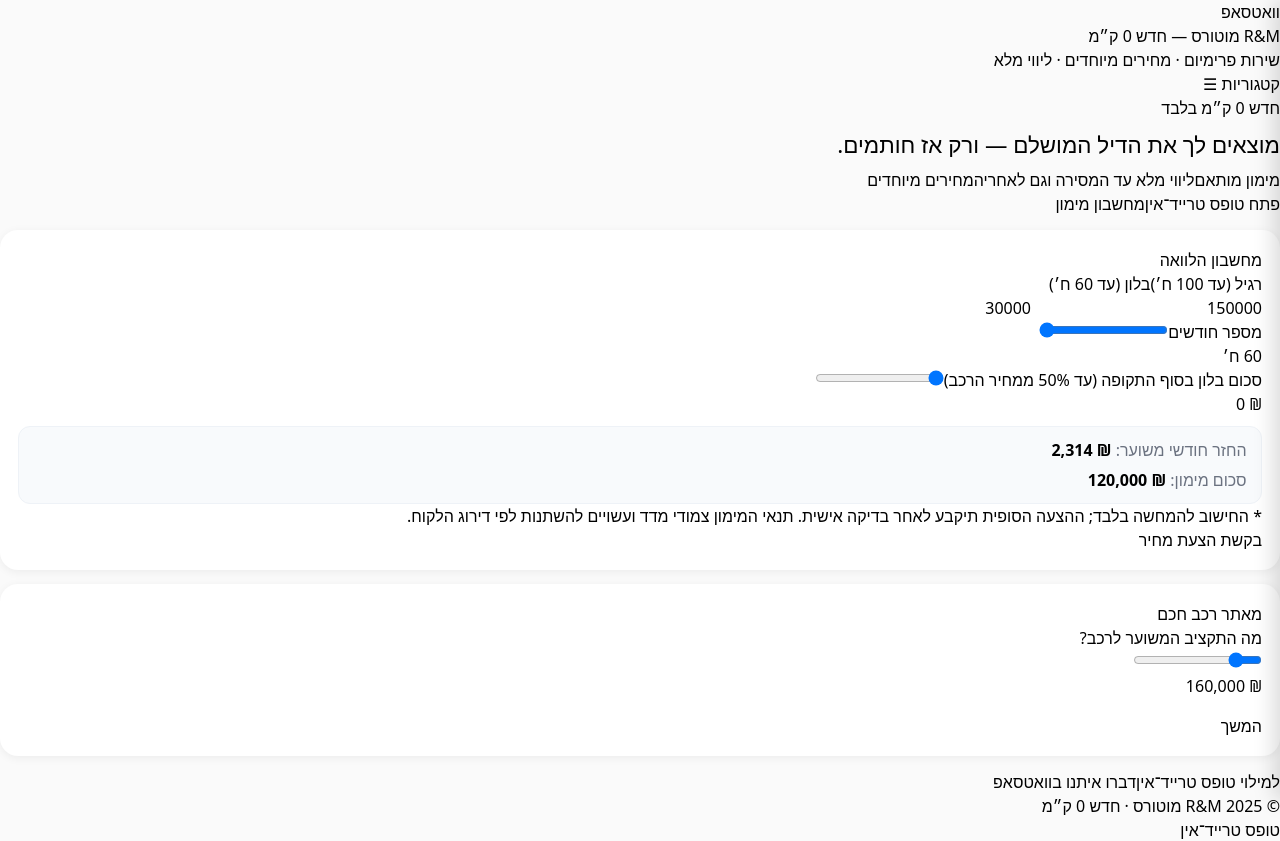
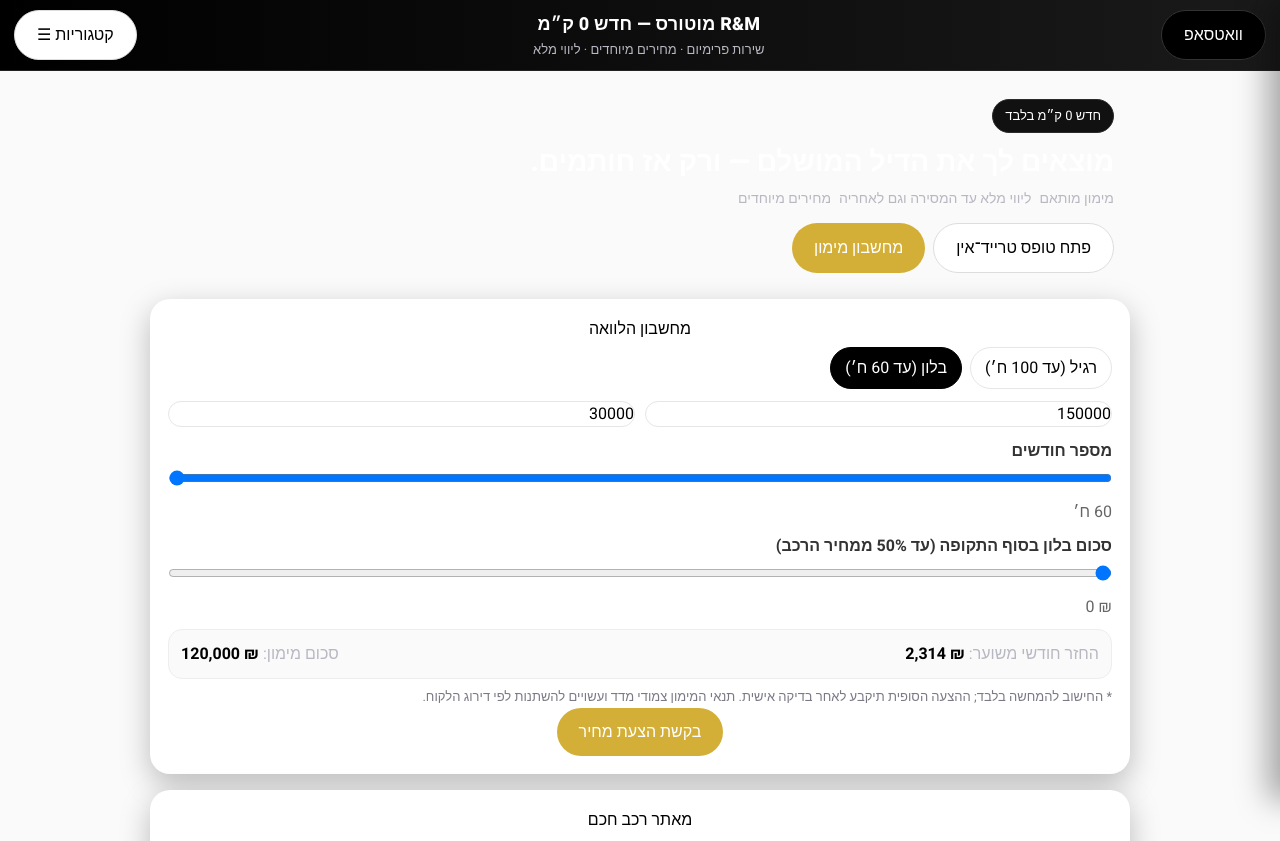
Before and after one commit to yakirba11-droid/-, a React (Vite) app: page / in a window 1280 px wide. Shown: the top 841 px of the page. Built offline with nearby package versions, Linux system fonts and the light colour scheme.

Commit message:
Update styles.css

```diff
--- a/src/styles.css
+++ b/src/styles.css
@@ -1,94 +1,164 @@
-/* בסיס */
-:root { color-scheme: light; }
-* { box-sizing: border-box; }
-html, body, #root { height: 100%; }
-body { margin:0; font-family: system-ui, "Heebo", "Rubik", Arial, sans-serif; background:#f6f7f9; direction: rtl; }
-.wrap { min-height: 100%; display:flex; flex-direction:column; }
-
-/* כפתורים וטיפוגרפיה */
-.btn { border:1px solid #111; background:#fff; color:#111; padding:.6rem 1rem; border-radius:999px; cursor:pointer; }
-.btn:hover { background:#111; color:#fff; }
-.btn.primary { background:#111; color:#fff; border-color:#111; }
-.btn.ghost { background:#fff; color:#111; border:1px solid #e5e7eb; }
-.btn.sm { padding:.35rem .7rem; font-size:.9rem; }
-.muted { color:#6b7280; }
-.muted.sm { font-size:.9rem; }
-
-.card { background:#fff; border-radius:18px; box-shadow:0 2px 10px rgba(0,0,0,.06); padding:18px; margin:14px 0; }
-.title { font-weight:700; margin-bottom:10px; }
-.badge { background:#111; color:#fff; border-radius:999px; padding:.25rem .6rem; font-size:.8rem; }
-
-/* Header */
-.hdr { position:sticky; top:0; z-index:50; background:#fff; border-bottom:1px solid #eee; padding:10px 12px; display:grid; grid-template-columns:auto auto 1fr; align-items:center; gap:8px; }
-.hdr .brand { font-weight:800; justify-self:center; }
-.hdr .muted.sm { justify-self:end; display:none; }
-@media (min-width:900px){
-  .hdr { grid-template-columns:auto auto 1fr auto; }
-  .hdr .muted.sm { display:block; }
+/* גופנים מומלצים (הוסף בלינק בגולובאל אם תרצה) */
+/* body & בסיס */
+:root{
+  --bg:#0e0e10;
+  --panel:#ffffff;
+  --text:#ffffff;
+  --muted:#b8b8c2;
+  --gold:#d4af37;
+  --gold-2:#b9972c;
+  --dark:#1b1b1f;
+}
+*{box-sizing:border-box}
+html,body,#root{height:100%}
+body{
+  margin:0;
+  background:var(--bg);
+  color:var(--text);
+  font-family: "Heebo", system-ui, -apple-system, Segoe UI, Arial, sans-serif;
 }
 
-/* Layout */
-.main { display:grid; grid-template-columns: 1fr; gap:16px; width:min(1200px, 100%); margin:0 auto; padding:12px; }
-.side.desktop { display:none; }
-@media (min-width:1024px){
-  .main { grid-template-columns:260px 1fr; align-items:start; }
-  .side.desktop { display:block; position:sticky; top:72px; }
+/* כפתור עגול */
+.pill{
+  border:none;
+  border-radius:999px;
+  padding:12px 22px;
+  font-size:16px;
+  cursor:pointer;
+  transition:.25s ease;
+  white-space:nowrap;
+}
+.pill-gold{background:var(--gold); color:#fff;}
+.pill-gold:hover{background:var(--gold-2);}
+.pill-dark{background:#000; color:#fff; border:1px solid #333;}
+.pill-dark:hover{opacity:.9}
+.pill-light{background:#fff; color:#000; border:1px solid #ddd;}
+.pill-light:hover{background:#f2f2f2}
+.tiny-pill{
+  display:inline-block; padding:6px 12px; border-radius:999px;
+  background:#000; color:#fff; font-size:13px; text-decoration:none;
+}
+.w100{width:100%}
+.mt12{margin-top:12px}
+.mt16{margin-top:16px}
+.center{text-align:center}
+.muted{color:var(--muted)}
+
+/* עליון */
+.topbar{
+  position:sticky; top:0; z-index:50;
+  display:flex; align-items:center; justify-content:space-between;
+  gap:10px; padding:10px 14px;
+  background:linear-gradient(90deg,#000,#1a1a1a);
+  border-bottom:1px solid #222;
+}
+.brand{ text-align:center; flex:1 }
+.brand-title{ font-weight:800; font-size:18px; letter-spacing:0.2px }
+.brand-sub{ font-size:13px; color:var(--muted); margin-top:2px }
+
+/* HERO */
+.hero{
+  padding:28px 16px 10px;
+  max-width:980px; margin:0 auto;
+}
+.hero-badge{
+  display:inline-block; padding:6px 12px; border-radius:999px;
+  background:#111; color:#fff; border:1px solid #2c2c2c; font-size:13px;
+}
+.hero h1{
+  margin:12px 0 8px; font-size:28px; line-height:1.25; font-weight:900;
+}
+.hero-points{display:flex; flex-wrap:wrap; gap:8px; color:var(--muted); font-size:14px}
+.hero-cta{display:flex; gap:8px; margin-top:14px; flex-wrap:wrap}
+
+/* כרטיסים */
+.card{
+  background:var(--panel); color:#000; border-radius:20px;
+  box-shadow:0 10px 30px rgba(0,0,0,.25);
+  max-width:980px; margin:16px auto; padding:18px;
 }
 
-/* Sidebar */
-.side-nav { display:flex; flex-direction:column; gap:8px; }
-.side-title { font-weight:700; color:#374151; margin:4px 0; }
-.side-item { display:grid; grid-template-columns:18px 1fr auto; align-items:center; gap:8px; padding:10px 12px; border-radius:12px; background:#f3f4f6; border:none; cursor:pointer; }
-.side-item.active { background:#111; color:#fff; }
-.side-count { background:#fff; color:#111; border-radius:999px; padding:0 .4rem; font-size:.8rem; }
+/* טפסים */
+.form-grid{
+  display:grid; grid-template-columns:1fr 1fr; gap:10px; margin:12px 0;
+}
+@media (max-width:640px){ .form-grid{grid-template-columns:1fr;} }
+input, select, textarea{
+  width:100%; border:1px solid #e6e6e6; border-radius:14px;
+  padding:12px 14px; font-size:16px; background:#fff; color:#000;
+}
+textarea{resize:vertical}
+.lbl{display:block; margin:10px 0 6px; color:#333; font-weight:600}
+input[type="range"]{ width:100% }
+.range-foot{ text-align:start; color:#666; margin:6px 0 8px }
 
-/* Drawer (mobile categories) */
-.drawer { position:fixed; inset:0 0 0 auto; width:86%; max-width:360px; background:#fff; transform:translateX(100%); transition:transform .25s ease; z-index:60; box-shadow:-6px 0 20px rgba(0,0,0,.15); }
-.drawer.open { transform:translateX(0); }
-.drawer-head { display:flex; align-items:center; justify-content:space-between; padding:14px; border-bottom:1px solid #eee; position:sticky; top:0; background:#fff; z-index:1; }
-.backdrop { position:fixed; inset:0; background:rgba(0,0,0,.35); z-index:59; }
+/* Tabs */
+.tabs{display:flex; gap:8px; margin:6px 0 12px}
+.tab{
+  border:1px solid #e6e6e6; border-radius:999px; padding:8px 14px; background:#fff; color:#000;
+}
+.tab.active{ background:#000; color:#fff; border-color:#000 }
 
-/* Content */
-.content { min-height:50vh; }
-.grid2 { display:grid; grid-template-columns:1fr; gap:14px; }
-@media (min-width:900px){ .grid2 { grid-template-columns:1.1fr .9fr; } }
-.grid3 { display:grid; grid-template-columns:1fr 1fr; gap:12px; }
-@media (min-width:900px){ .grid3 { grid-template-columns:repeat(3, 1fr); } }
+/* תוצאות החישוב */
+.summary{
+  display:flex; justify-content:space-between; gap:12px;
+  background:#fafafa; border:1px solid #eee; border-radius:14px;
+  padding:12px; margin-top:10px;
+}
+@media (max-width:520px){
+  .summary{flex-direction:column}
+}
 
-.form label { display:block; font-weight:600; margin:8px 0 4px; }
-.form input, .form select, .form textarea {
-  width:100%; padding:.7rem .9rem; border:1px solid #e5e7eb; border-radius:12px; background:#fff;
+/* צ'אט */
+.chat-block{ margin-top:8px }
+.range-wrap{margin:8px 0}
+.range-value{margin-top:6px; color:#333; font-weight:700}
+.chips{display:flex; gap:8px; flex-wrap:wrap}
+.chip{
+  border-radius:999px; border:1px solid #ddd; padding:8px 14px; background:#fff; color:#000
 }
-.hint { color:#6b7280; font-size:.9rem; margin-top:4px; }
-.summary { background:#f8fafc; border:1px solid #eef2f7; border-radius:12px; padding:.7rem .9rem; margin-top:10px; display:grid; gap:6px; }
-.mt16 { margin-top:16px; }
+.chip.active{ background:#000; color:#fff; border-color:#000 }
+.results-list{ display:grid; gap:10px; margin-top:10px }
+.result-row{
+  display:flex; justify-content:space-between; align-items:center;
+  border:1px solid #eee; border-radius:14px; padding:10px 12px; background:#fff
+}
+.result-title{ font-weight:700 }
+.result-sub{ color:#666; font-size:14px }
 
-.hero h1 { margin:8px 0 6px; font-size:1.4rem; }
-.hero-actions { margin-top:8px; }
+/* מגירת קטגוריות */
+.drawer{
+  position:fixed; inset:0 0 0 auto; width:min(88vw,360px);
+  background:#fff; color:#000; transform:translateX(100%);
+  transition:.35s ease; z-index:80; box-shadow:-12px 0 30px rgba(0,0,0,.35);
+}
+.drawer.open{transform:translateX(0)}
+.drawer-head{display:flex; justify-content:space-between; align-items:center; padding:14px; border-bottom:1px solid #eee; font-weight:800}
+.icon-btn{ background:transparent; border:none; font-size:20px; cursor:pointer }
+.drawer-body{display:flex; flex-direction:column; padding:10px}
+.drawer-item{
+  padding:12px 10px; border-radius:12px; text-decoration:none; color:#000; border:1px solid #f0f0f0; margin-bottom:8px;
+}
+.drawer-item:hover{ background:#f7f7f7 }
 
-/* צ'יפס/כפתורי בחירה */
-.chips { display:flex; gap:8px; flex-wrap:wrap; }
-.chip { border:1px solid #e5e7eb; background:#fff; padding:.45rem .8rem; border-radius:999px; cursor:pointer; }
-.chip.on, .chip:hover { background:#111; color:#fff; }
+/* מודאל */
+.modal{
+  position:fixed; inset:0; background:rgba(0,0,0,.55);
+  display:none; align-items:center; justify-content:center; z-index:90;
+  padding:12px;
+}
+.modal.open{display:flex}
+.modal-card{
+  width:min(680px, 100%); background:#fff; color:#000; border-radius:20px;
+  box-shadow:0 12px 40px rgba(0,0,0,.45); padding:14px;
+}
+.modal-head{display:flex; justify-content:space-between; align-items:center; margin-bottom:8px}
+.modal-head h3{margin:0}
 
-/* כרטיסי רכב */
-.car-card { text-align:inherit; border:none; background:#fff; border-radius:14px; padding:10px; display:flex; gap:10px; box-shadow:0 1px 6px rgba(0,0,0,.06); cursor:pointer; }
-.car-card:hover { transform:translateY(-1px); box-shadow:0 2px 10px rgba(0,0,0,.09); }
-.car-image-wrap { width:120px; height:80px; display:flex; align-items:center; justify-content:center; background:#fff; border:1px solid #eee; border-radius:10px; overflow:hidden; }
-.car-image-wrap img { width:100%; height:100%; object-fit:contain; background:#fff; }
-.car-meta .car-t { font-weight:700; }
-.car-meta .car-s { color:#6b7280; font-size:.9rem; }
-.car-meta .car-m { margin-top:4px; }
+/* פוטר */
+.footer{ padding:18px 14px; border-top:1px solid #1f1f1f; background:#0a0a0a; margin-top:24px }
+.footer-actions{ display:flex; gap:8px; flex-wrap:wrap; justify-content:center }
+.foot-note{ text-align:center; color:#9a9aa6; margin-top:10px }
 
-/* צ'אט – מאתר רכב חכם */
-.chat-inline .title { margin-bottom:6px; }
-.chat-body .q { font-weight:700; margin:6px 0; }
-.rec-list { display:flex; flex-direction:column; gap:10px; }
-.rec { display:grid; grid-template-columns:auto 1fr auto; gap:10px; align-items:center; border:1px solid #eee; border-radius:12px; padding:10px; }
-.idx { width:28px; height:28px; display:flex; align-items:center; justify-content:center; border-radius:999px; background:#111; color:#fff; }
-
-/* Footer */
-.ftr { display:flex; justify-content:space-between; align-items:center; gap:10px; padding:16px 12px; border-top:1px solid #eee; background:#fff; margin-top:auto; }
-
-/* נגישות */
-.icon { border:none; background:transparent; font-size:18px; cursor:pointer; }
+/* דיסקליימר */
+.disclaimer{ color:#7a7a86; font-size:13px; margin:8px 0 2px }
```
